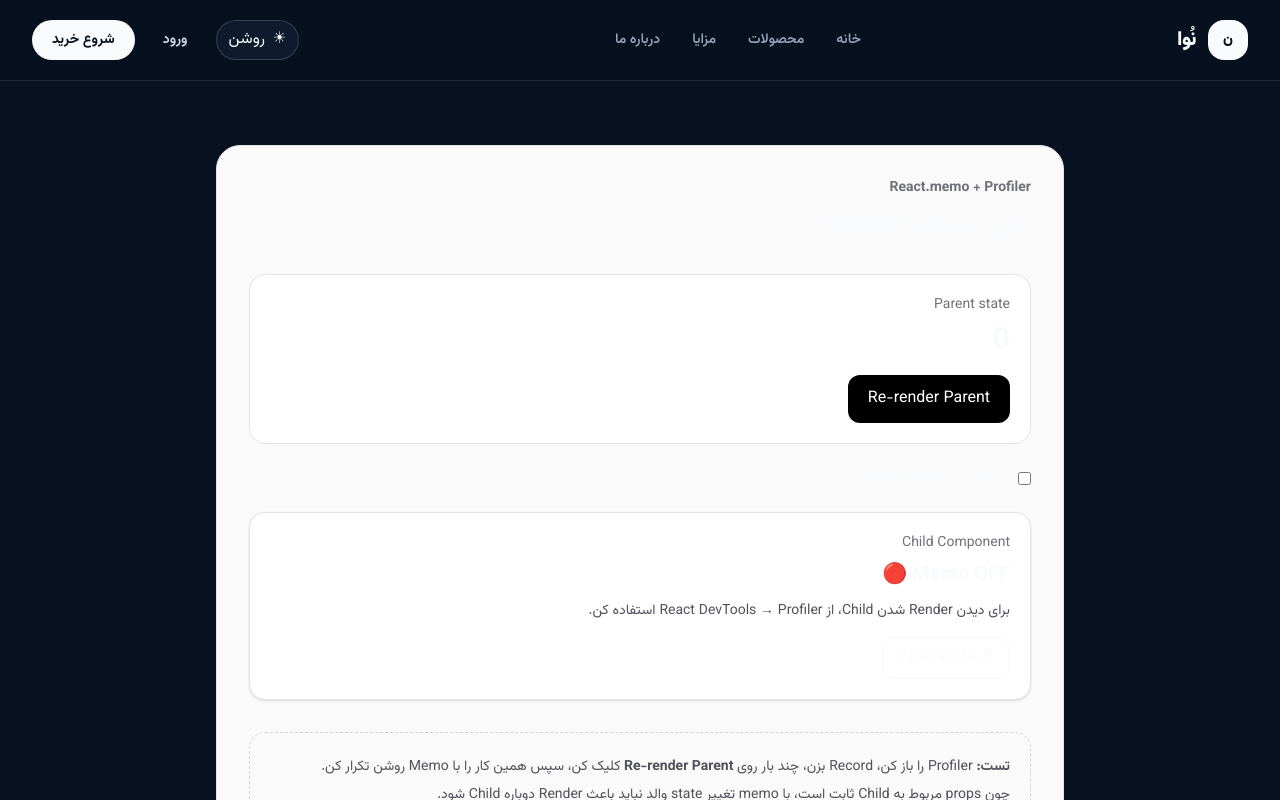
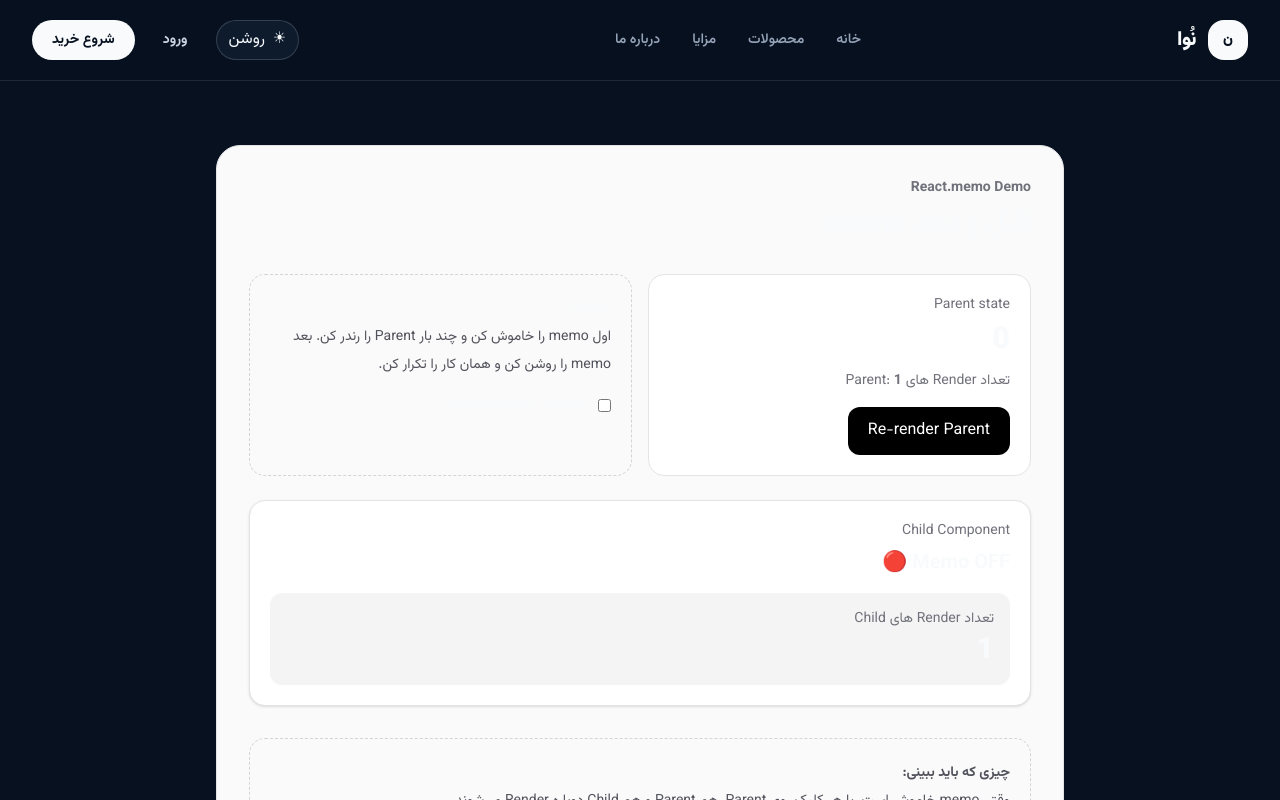
Before and after one commit to rouzbehtondkar/nextjs, a Next.js app: page /memo-demo in a window 1280 px wide. Shown: the top 800 px of the page. Built offline with nearby package versions, Linux system fonts and the light colour scheme.

Commit message:
feat: show visible render counts in memo demo

```diff
--- a/app/memo-demo/MemoProfilerDemo.tsx
+++ b/app/memo-demo/MemoProfilerDemo.tsx
@@ -1,26 +1,20 @@
 "use client";
 
-import { memo, useState } from "react";
+import { memo, useRef, useState } from "react";
 
 function Child({ label }: { label: string }) {
-  const [renderCount, setRenderCount] = useState(0);
+  const renderCount = useRef(0);
+  renderCount.current += 1;
 
-  // عمداً هنگام هر Render شمارنده را زیاد نمی‌کنیم؛
-  // این دکمه به ما کمک می‌کند ببینیم خود کامپوننت چند بار Render شده است.
   return (
     <div className="rounded-2xl border border-zinc-200 bg-white p-5 shadow-sm dark:border-zinc-800 dark:bg-zinc-900">
       <p className="text-sm text-zinc-500 dark:text-zinc-400">Child Component</p>
       <h2 className="mt-2 text-xl font-bold">{label}</h2>
-      <p className="mt-3 text-sm text-zinc-600 dark:text-zinc-300">
-        برای دیدن Render شدن Child، از React DevTools → Profiler استفاده کن.
-      </p>
-      <button
-        type="button"
-        onClick={() => setRenderCount((count) => count + 1)}
-        className="mt-4 rounded-xl border px-4 py-2 text-sm font-bold"
-      >
-        Child state: {renderCount}
-      </button>
+
+      <div className="mt-4 rounded-xl bg-zinc-100 p-4 dark:bg-zinc-800">
+        <p className="text-sm text-zinc-500 dark:text-zinc-400">تعداد Render های Child</p>
+        <p className="mt-1 text-3xl font-black">{renderCount.current}</p>
+      </div>
     </div>
   );
 }
@@ -30,16 +24,22 @@ const MemoChild = memo(Child);
 export default function MemoProfilerDemo() {
   const [parentCount, setParentCount] = useState(0);
   const [useMemoChild, setUseMemoChild] = useState(false);
+  const parentRenderCount = useRef(0);
+  parentRenderCount.current += 1;
 
   return (
     <main className="mx-auto max-w-4xl px-6 py-16">
       <div className="rounded-3xl border border-zinc-200 bg-zinc-50 p-8 dark:border-zinc-800 dark:bg-zinc-950">
-        <p className="text-sm font-bold text-zinc-500">React.memo + Profiler</p>
+        <p className="text-sm font-bold text-zinc-500">React.memo Demo</p>
         <h1 className="mt-2 text-3xl font-black">قبل و بعدِ memo</h1>
 
-        <div className="mt-8 rounded-2xl border border-zinc-200 bg-white p-5 dark:border-zinc-800 dark:bg-zinc-900">
+        <div className="mt-8 grid gap-4 sm:grid-cols-2">
+          <div className="rounded-2xl border border-zinc-200 bg-white p-5 dark:border-zinc-800 dark:bg-zinc-900">
             <p className="text-sm text-zinc-500 dark:text-zinc-400">Parent state</p>
             <p className="mt-2 text-3xl font-black">{parentCount}</p>
+            <p className="mt-3 text-sm text-zinc-500 dark:text-zinc-400">
+              تعداد Render های Parent: <strong>{parentRenderCount.current}</strong>
+            </p>
             <button
               type="button"
               onClick={() => setParentCount((count) => count + 1)}
@@ -49,7 +49,13 @@ export default function MemoProfilerDemo() {
             </button>
           </div>
 
-        <label className="mt-6 flex cursor-pointer items-center gap-3 text-sm font-bold">
+          <div className="rounded-2xl border border-dashed border-zinc-300 p-5 dark:border-zinc-700">
+            <p className="text-sm font-bold">آزمایش</p>
+            <p className="mt-2 text-sm leading-7 text-zinc-600 dark:text-zinc-300">
+              اول memo را خاموش کن و چند بار Parent را رندر کن. بعد memo را روشن
+              کن و همان کار را تکرار کن.
+            </p>
+            <label className="mt-4 flex cursor-pointer items-center gap-3 text-sm font-bold">
               <input
                 type="checkbox"
                 checked={useMemoChild}
@@ -57,18 +63,26 @@ export default function MemoProfilerDemo() {
               />
               استفاده از React.memo
             </label>
+          </div>
+        </div>
 
         <div className="mt-6">
           {useMemoChild ? <MemoChild label="Memo ON 🟢" /> : <Child label="Memo OFF 🔴" />}
         </div>
 
         <div className="mt-8 rounded-2xl border border-dashed border-zinc-300 p-5 text-sm leading-7 text-zinc-600 dark:border-zinc-700 dark:text-zinc-300">
-          <strong>تست:</strong> Profiler را باز کن، Record بزن، چند بار روی
-          <strong> Re-render Parent </strong>
-          کلیک کن، سپس همین کار را با Memo روشن تکرار کن.
+          <strong>چیزی که باید ببینی:</strong>
           <br />
-          چون props مربوط به Child ثابت است، با memo تغییر state والد نباید باعث
-          Render دوباره Child شود.
+          وقتی memo خاموش است، با هر کلیک روی Parent، هم Parent و هم Child دوباره
+          Render می‌شوند.
+          <br />
+          وقتی memo روشن است، Parent دوباره Render می‌شود اما Child چون props آن
+          تغییر نکرده، دوباره Render نمی‌شود.
+          <br />
+          <span className="text-xs opacity-70">
+            نکته: در حالت development ممکن است React Strict Mode بعضی Render ها را
+            بیشتر اجرا کند؛ برای مقایسه، روند تغییر عددها را نگاه کن.
+          </span>
         </div>
       </div>
     </main>
```
Lines whose indentation alone changed are shown as unchanged.
